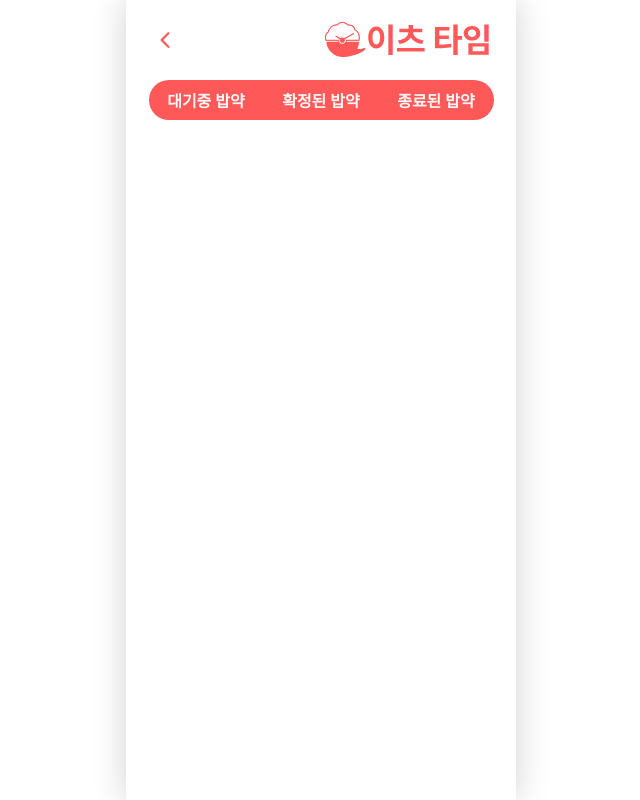
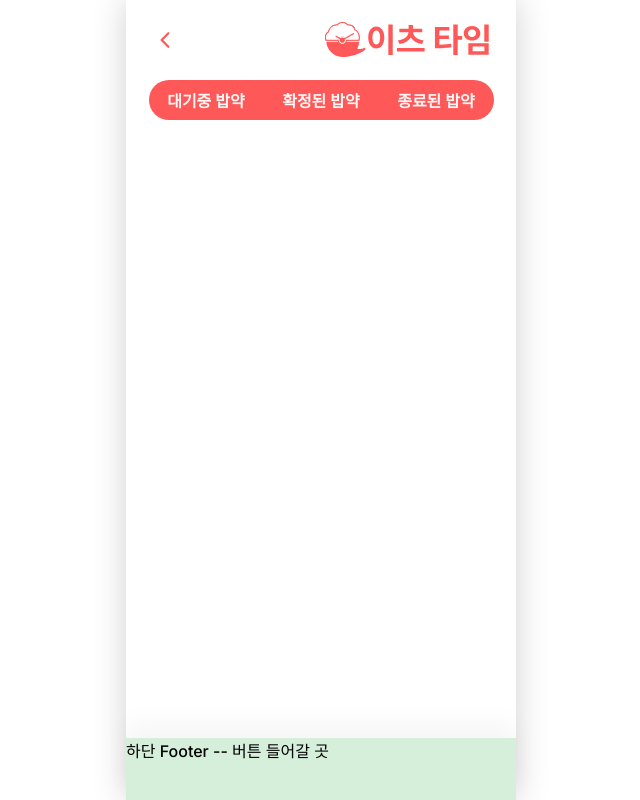
Before and after one commit to 9oormthon-univ/2024_BEOTKKOTTHON_TEAM_11_FE, a React (Vite) app: page /waitbab in a window 1280 px wide. Shown: the whole page, without its empty margins (319-959 px from the left). Built offline with nearby package versions, Linux system fonts and the light colour scheme.

Commit message:
feat: 라우터 구조 변경 및 로고, 하단바, 이전 버튼에 상태 연결

```diff
--- a/src/App.jsx
+++ b/src/App.jsx
@@ -1,18 +1,29 @@
 import { Provider } from 'react-redux';
 import styled from 'styled-components';
-import routes from './routes.jsx';
 import store from './redux/store.js';
 import MobileWrapper from './MobileWrapper.jsx';
+import { Route, BrowserRouter as Router, Routes } from 'react-router-dom';
+import routes from './routes.jsx';
 
 const Container = styled.div`
     height: 100%;
 `;
 
 function App() {
+    const elements = routes.map((item, index) => (
+        <Route key={index} path={item.path} element={item.element} />
+    ));
+
     return (
         <Provider store={store}>
             <Container>
-                <MobileWrapper />
+                <Router>
+                    <Routes>
+                        <Route path="/" element={<MobileWrapper />}>
+                            {elements}
+                        </Route>
+                    </Routes>
+                </Router>
             </Container>
         </Provider>
     );
--- a/src/MobileWrapper.jsx
+++ b/src/MobileWrapper.jsx
@@ -1,19 +1,16 @@
-import { Route, BrowserRouter as Router, Routes } from 'react-router-dom';
+import { Outlet, useLocation, useNavigate } from 'react-router-dom';
 import styled from 'styled-components';
 import routes from './routes.jsx';
 import { IoIosArrowBack } from 'react-icons/io';
 
 import ServiceLogoImage from './assets/images/service_logo.svg';
+import { useState, useEffect } from 'react';
+import classNames from 'classnames';
 
 const Container = styled.div`
-    max-width: 390px;
-    width: 100%;
-    height: 100vh;
-    position: absolute;
-    left: 50%;
-    transform: translateX(-50%);
-    overflow: auto;
-    box-shadow: 0px 0px 32px #0000002f;
+    display: flex;
+    justify-content: center;
+    align-items: center;
 `;
 
 const Header = styled.div`
@@ -22,6 +19,14 @@ const Header = styled.div`
     justify-content: space-between;
     height: 80px;
     padding: 0 23px;
+`;
+
+const Content = styled.div`
+    width: 100%;
+    max-width: 390px;
+    min-height: 100vh;
+    overflow: auto;
+    box-shadow: 0px 0px 32px #0000002f;
 `;
 
 const BackButton = styled.button`
@@ -42,6 +47,10 @@ const BackButton = styled.button`
         height: 24px;
     }
 
+    &.hidden {
+        visibility: hidden;
+    }
+
     &:hover {
         background-color: #0000002f;
     }
@@ -50,10 +59,14 @@ const BackButton = styled.button`
 const Logo = styled.img`
     height: 40px;
     cursor: pointer;
+
+    &.hidden {
+        visibility: hidden;
+    }
 `;
 
 const Footer = styled.div`
-    position: absolute;
+    position: fixed;
     max-width: 390px;
     width: 100%;
     height: 62px;
@@ -63,23 +76,65 @@ const Footer = styled.div`
     background-color: #54bd6b3f;
     box-shadow: 0px -15px 25px #0000000a;
 
-    /* state로 toggle 기능 구현전엔 잠시 비활성화 */
-    display: none;
+    &.hidden {
+        display: none;
+    }
 `;
 
+const LOGO_DEFAULT = true;
+const FOOTER_DEFAULT = false;
+const BACKWARD_DEFAULT = '/';
+
 const MobileWrapper = ({}) => {
+    const navigate = useNavigate();
+
+    const [showLogo, setLogo] = useState(LOGO_DEFAULT);
+    const [showFooter, setFooter] = useState(FOOTER_DEFAULT);
+    const [backwardUrl, setBackwardUrl] = useState(BACKWARD_DEFAULT);
+
+    const location = useLocation();
+
+    useEffect(() => {
+        const find = routes.find((item) => item.path === location.pathname);
+
+        if (find) {
+            setLogo(find.logo ?? LOGO_DEFAULT);
+            setFooter(find.footer ?? FOOTER_DEFAULT);
+            setBackwardUrl(find.previous ?? BACKWARD_DEFAULT);
+        } else {
+            setLogo(LOGO_DEFAULT);
+            setFooter(FOOTER_DEFAULT);
+            setBackwardUrl(BACKWARD_DEFAULT);
+        }
+    }, [location]);
+
+    const onBackButtonClick = (event) => {
+        console.log(backwardUrl);
+        navigate(backwardUrl);
+    };
+
     return (
         <Container>
-            <Header>
-                <BackButton>
-                    <IoIosArrowBack />
-                </BackButton>
-                <Logo src={ServiceLogoImage} />
-            </Header>
-            <Router>
-                <Routes>{routes}</Routes>
-            </Router>
-            <Footer>하단 Footer -- 버튼 들어갈 곳</Footer>
+            <Content>
+                <Header>
+                    <BackButton
+                        onClick={onBackButtonClick}
+                        className={classNames({
+                            hidden: backwardUrl === false,
+                        })}
+                    >
+                        <IoIosArrowBack />
+                    </BackButton>
+                    <Logo
+                        src={ServiceLogoImage}
+                        className={classNames({ hidden: !showLogo })}
+                    />
+                </Header>
+                <Outlet />
+            </Content>
+            <Footer className={classNames({ hidden: !showFooter })}>
+                하단 Footer -- 버튼 들어갈 곳
+            </Footer>
         </Container>
     );
 };
--- a/src/routes.jsx
+++ b/src/routes.jsx
@@ -8,15 +8,29 @@ import WaitBab from './pages/WaitBab.jsx';
 import TimeTableTest from './pages/TimeTableTest.jsx';
 
 const routes = [
-    { path: '/', element: <Sitemap /> },
-    { path: '/login', element: <Login /> },
-    { path: '/register', element: <Register /> },
-    { path: '/test-timetable', element: <TimeTableTest /> },
-    { path: '/waitbab', element: <WaitBab /> },
+    {
+        path: '/',
+        element: <Sitemap />,
+        previous: false,
+    },
+    {
+        path: '/login',
+        element: <Login />,
+        logo: false,
+    },
+    {
+        path: '/register',
+        element: <Register />,
+    },
+    {
+        path: '/test-timetable',
+        element: <TimeTableTest />,
+    },
+    {
+        path: '/waitbab',
+        element: <WaitBab />,
+        footer: true,
+    },
 ];
 
-const elements = routes.map((item, index) => (
-    <Route key={index} path={item.path} element={item.element} />
-));
-
-export default elements;
+export default routes;
```
